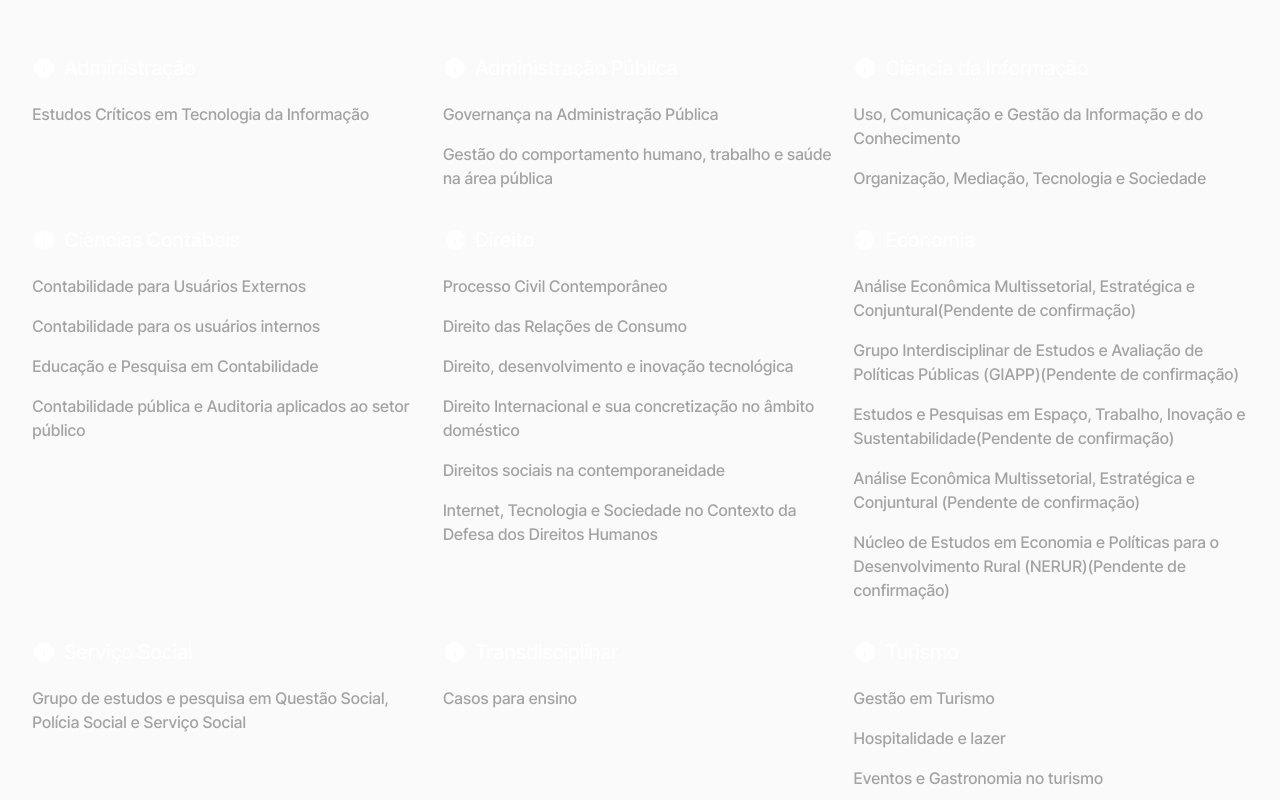
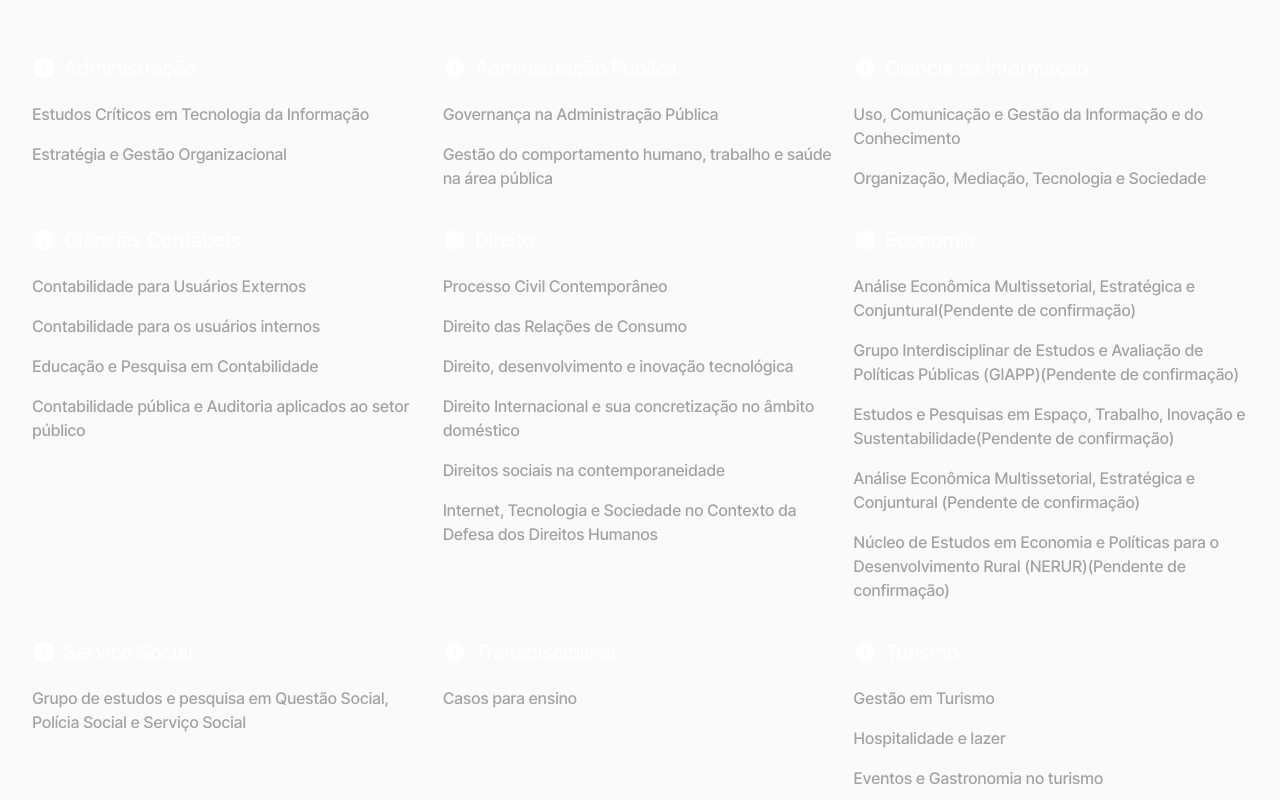
Before and after one commit to luccasmmg/seminario-2023, a Next.js app: page / in a window 1280 px wide. Shown: the part 1860-2660 px from the top of the page. Built offline with nearby package versions, Linux system fonts and the light colour scheme; a web font is replaced by a local one.

Commit message:
Adicionando GT

```diff
--- a/src/components/tgs.js
+++ b/src/components/tgs.js
@@ -11,6 +11,13 @@ export const Tgs = {
             'Objetiva-se fomentar discussões que envolvam o impacto e a mediação da tecnologia da informação nos processos produtivos e nas relações de trabalho, apoiado por reflexões críticas das diversas vertentes teóricas. Temas de interesse: uberização do trabalho; plataformização na prática empreendedora; colonialismo digital; tecnologia da informação e gênero; gestão algorítmica e racismo; Inteligência artificial generativa baseada em grandes modelos de linguagem (ex. ChatGPT).',
           coordinators: '',
           id: '64907c0f5995d60010a1e4db',
+        },
+        {
+          name: 'Estratégia e Gestão Organizacional',
+          syllabus:
+            'estudo do processo da administração estratégica com ênfase nos desafios para implementação, geração da vantagem competitiva e desempenho para criação de valor, gestão de processos e projetos estratégicos, abrangendo pesquisas com diferentes abordagens teóricas e metodológicas, em diferentes contextos e tipos de organizações, públicas ou privadas, e/ou em setores específicos.',
+          coordinators: '',
+          id: '649e10f455c6e800107776fe',
         },
       ],
     },
```
